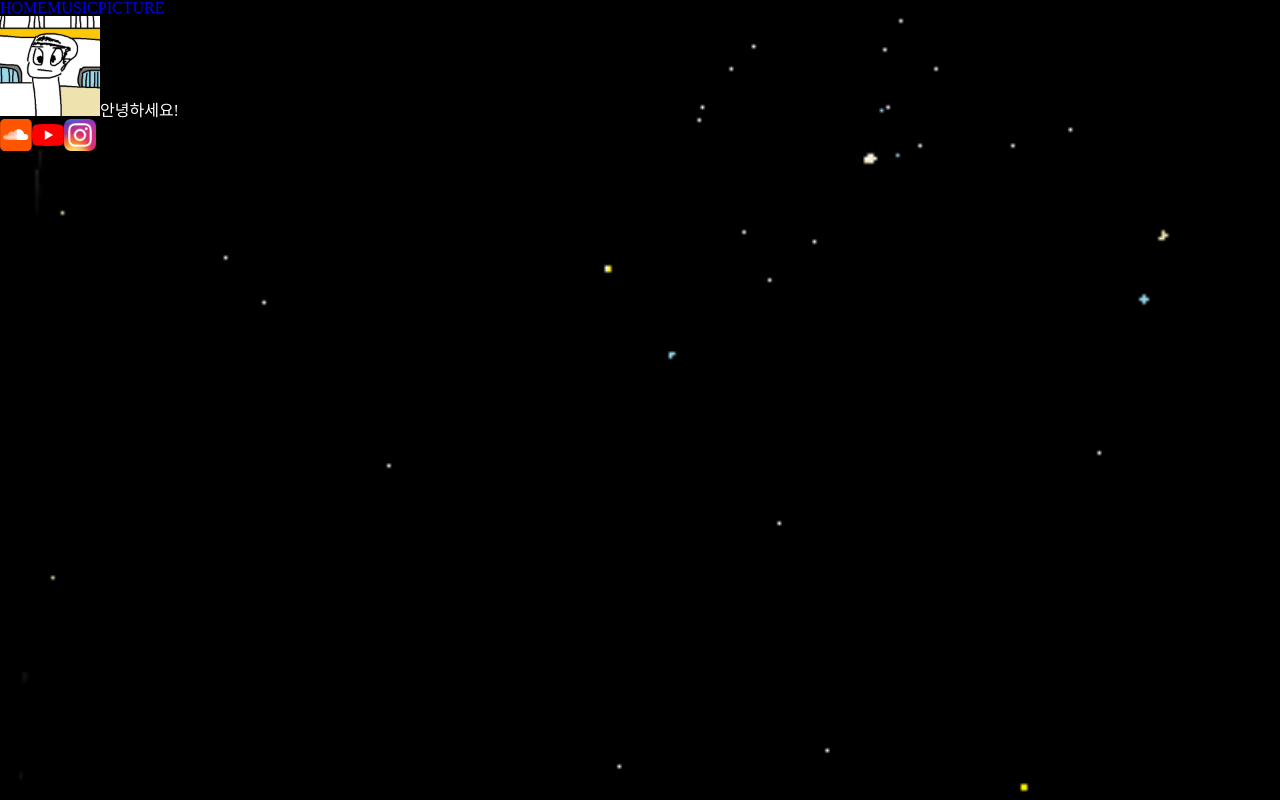
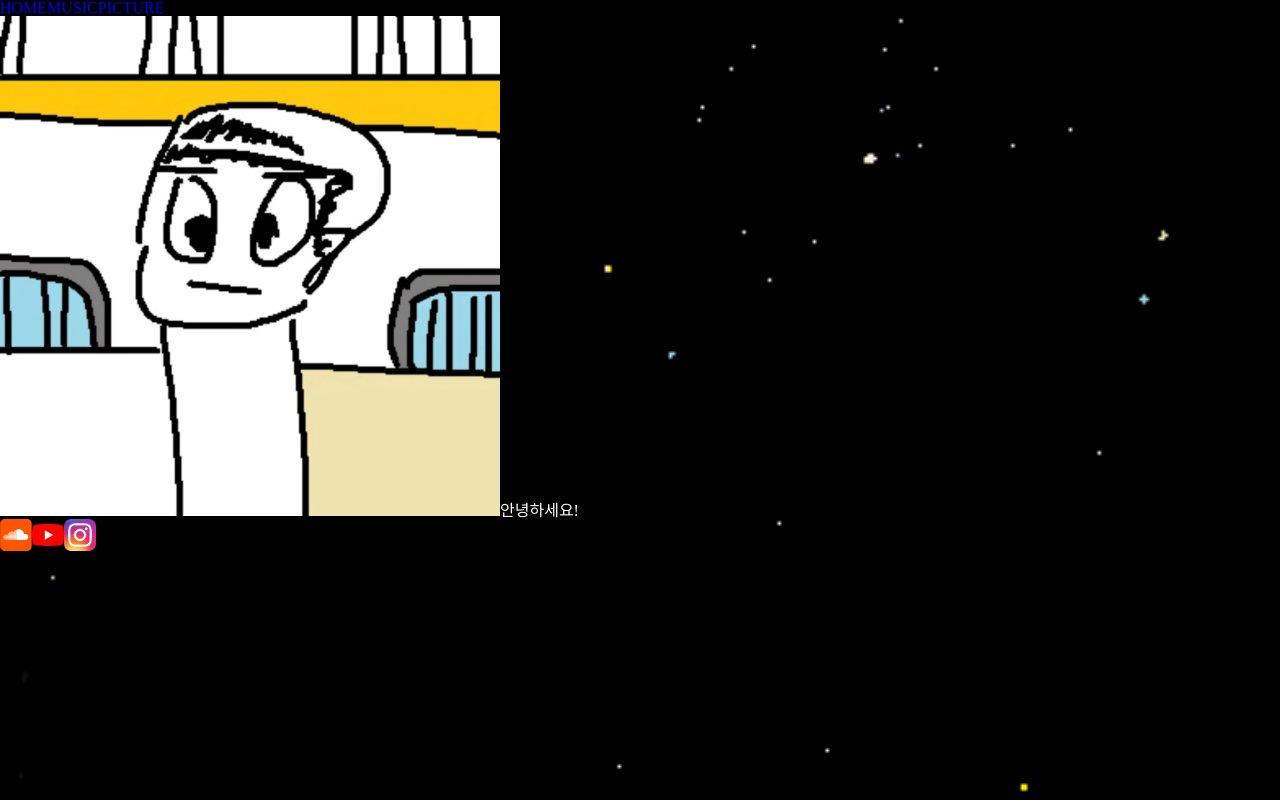
Before and after one commit to lovemagician/KANGCHANGU, a React (Vite) app: page / in a window 1280 px wide. Built offline with nearby package versions, Linux system fonts and the light colour scheme.

Commit message:
💄 add Home.css

```diff
--- /dev/null
+++ b/src/pages/Home.css
@@ -0,0 +1,4 @@
+.mainImage {
+  min-width: 300px;
+  width: 500px;
+}
--- a/src/pages/Home.jsx
+++ b/src/pages/Home.jsx
@@ -1,3 +1,4 @@
+import "./Home.css";
 import Footer from "@components/layout/Footer";
 import Navbar from "@components/layout/Navbar";
 
@@ -6,7 +7,7 @@ function Home() {
     <>
       <Navbar />
       <div>
-        <img style={{ width: "100px" }} src="/images/KANGCHANGU.jpg" alt="강찬구" />
+        <img className="mainImage" src="/images/KANGCHANGU.jpg" alt="강찬구" />
         <span>안녕하세요!</span>
       </div>
       <Footer />
```
